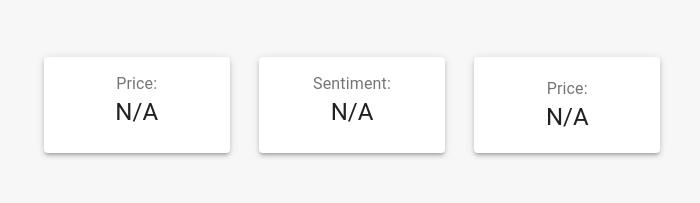
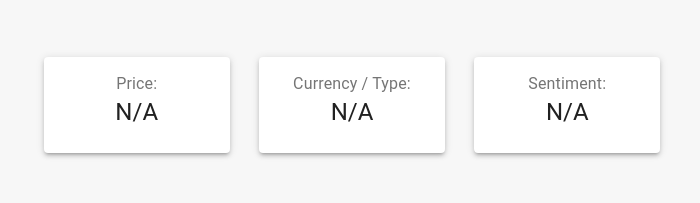
Before and after one commit to notRealLi/ratios, a React (Create React App) app in the folder front/: page / in a window 1280 px wide. Shown: the top 203 px of the page, without its empty margins (288-988 px from the left). Built offline with nearby package versions, Linux system fonts and the light colour scheme.

Commit message:
stock currency / type

```diff
--- a/front/src/components/Card/Card.js
+++ b/front/src/components/Card/Card.js
@@ -14,6 +14,9 @@ const Cards = () => {
       ? styles.up
       : styles.down
     : styles.noChange;
+  const currencyAndType = selectedStock
+    ? selectedStock["8. currency"] + " / " + selectedStock["3. type"]
+    : "N/A";
   const sentiment = selectedStock ? selectedStock.sentiment.score_tag : "N/A";
 
   return (
@@ -26,6 +29,14 @@ const Cards = () => {
           {price}
         </Typography>
       </Paper>
+
+      <Paper elevation={3} className={cx(styles.card, styles.noChange)}>
+        <Typography color="textSecondary">Currency / Type:</Typography>
+        <Typography variant="h5" width="fit-content">
+          {currencyAndType}
+        </Typography>
+      </Paper>
+
       <Paper elevation={3} className={cx(styles.card, styles.neutral)}>
         <Typography color="textSecondary" noWrap>
           Sentiment:
@@ -34,12 +45,6 @@ const Cards = () => {
           {sentiment}
         </Typography>
       </Paper>
-      <Paper elevation={3} className={cx(styles.card)}>
-        <Typography color="textSecondary">Price:</Typography>
-        <Typography variant="h5" width="fit-content">
-          {selectedStock ? selectedStock.y[0] : "N/A"}
-        </Typography>
-      </Paper>
     </div>
   );
 };
```
